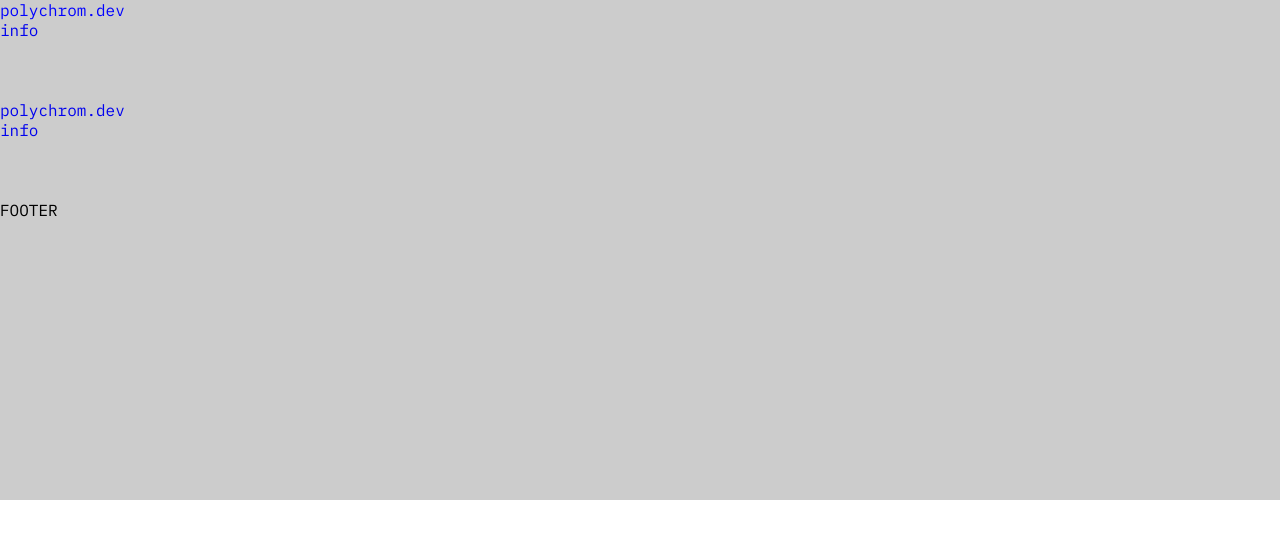
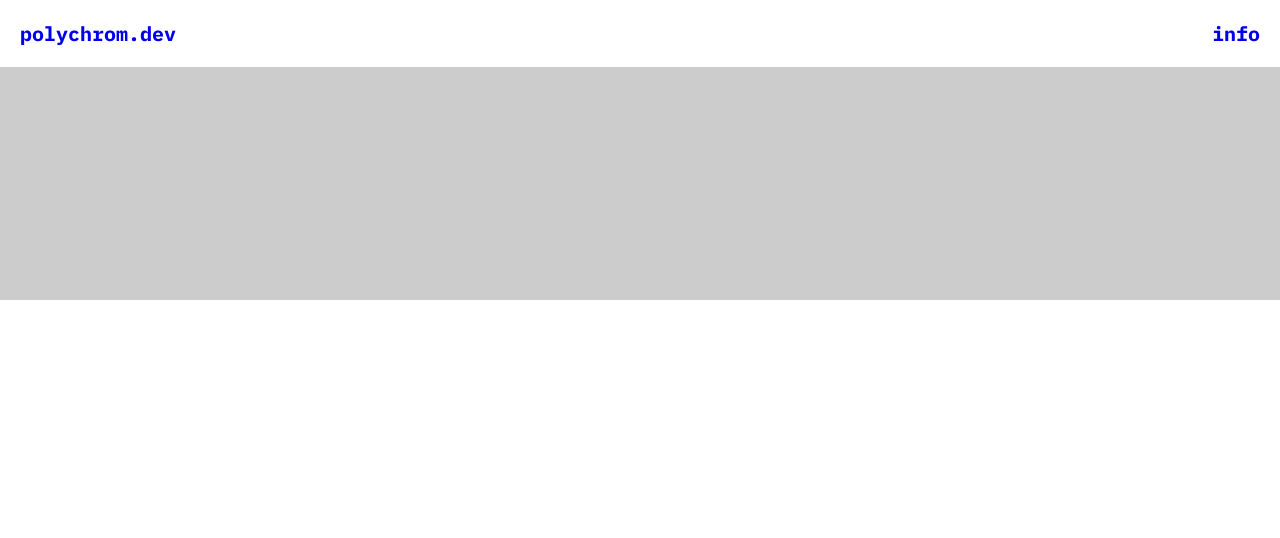
Before and after one commit to polychrom/play.polychrom.dev, an Angular app: page /header-component in a window 1280 px wide. Shown: the top 538 px of the page. Built offline with nearby package versions, Linux system fonts and the light colour scheme.

Commit message:
adjusted styling for header

```diff
--- a/src/app/gallery/gallery.component.html
+++ b/src/app/gallery/gallery.component.html
@@ -1,5 +1,6 @@
 <div class="gallery_wrapper">
-    <div class="gallery_item" *ngFor="let project of projects; let i = index">
+    <div [routerLink]="['/project/'+ project.project_dir ]" class="gallery_item"
+        *ngFor="let project of projects; let i = index">
         <h2><a [routerLink]="['/project/'+ project.project_dir ]">{{ project.title }}</a></h2>{{ i }}
     </div>
 </div>
--- a/src/app/gallery/gallery.component.scss
+++ b/src/app/gallery/gallery.component.scss
@@ -10,7 +10,7 @@ h2 {
 .gallery_wrapper {
     display: flex;
     flex-flow: row wrap;
-
+    margin-top: 90px;
 }
 
 .gallery_item {
@@ -19,4 +19,5 @@ h2 {
     height: 500px;
     background-color: #eee;
     border-radius: 6px;
+    cursor: pointer;
 }
--- a/src/app/header/header.component.html
+++ b/src/app/header/header.component.html
@@ -1,5 +1,7 @@
 <div class="header">
-    <a [routerLink]="baseUrl">polychrom.dev</a>
+    <div>
+        <a [routerLink]="baseUrl">polychrom.dev</a>
+    </div>
     <div>
         <a routerLink="/info" routerLinkActive="active">info</a>
     </div>
--- a/src/app/header/header.component.scss
+++ b/src/app/header/header.component.scss
@@ -1,6 +1,13 @@
 .header {
-    background-color: #ccc;
-    height: 100px;
-    padding:0;
+    position: fixed;
+    left:0;
+    right:0;
+    top:0;
+    background-color: #fff;
+    padding:20px;
     margin:0;
+    font-size: 20px;
+    font-weight: 700;
+    display: flex;
+    justify-content: space-between;
 }
--- a/src/app/portfolio-detail-page/portfolio-detail-page.component.html
+++ b/src/app/portfolio-detail-page/portfolio-detail-page.component.html
@@ -1,6 +1,6 @@
 <p>portfolio-detail-page</p>
 
-<div>{{ this.project.project_dir }}</div>
+<div>{{ this.project | json }}</div>
 
 <h3 class="title">{{ this.project.title }}</h3>
 
--- a/src/app/portfolio-detail-page/portfolio-detail-page.component.ts
+++ b/src/app/portfolio-detail-page/portfolio-detail-page.component.ts
@@ -10,30 +10,18 @@ import { ApiService } from '../api.service';
 export class PortfolioDetailPageComponent implements OnInit {
   public project: any;
 
-  constructor(private route: ActivatedRoute, private apiService: ApiService) {
-    let id = route.snapshot.params;
-    console.log('url', id);
+  constructor(private route: ActivatedRoute, private apiService: ApiService) {}
 
+  ngOnInit(): void {
     this.apiService.getData('test').subscribe((response) => {
       this.project = response.project;
 
       this.project.forEach((item: any) => {
-        console.log(item.project_dir);
-        console.log(route.snapshot.params);
-
-        if (item.project_dir === route.snapshot.params['id']) {
+        if (item.project_dir === this.route.snapshot.params['id']) {
           this.project = item;
-          console.log('FOUND', this.project);
+          console.log(this.project);
         }
       });
     });
   }
-
-  //public routeParams: any;
-
-  ngOnInit(): void {
-    const routeParams = this.route.snapshot.paramMap;
-    const projectIdFromRoute = routeParams.get('projectId');
-    console.log(routeParams);
-  }
 }
```
